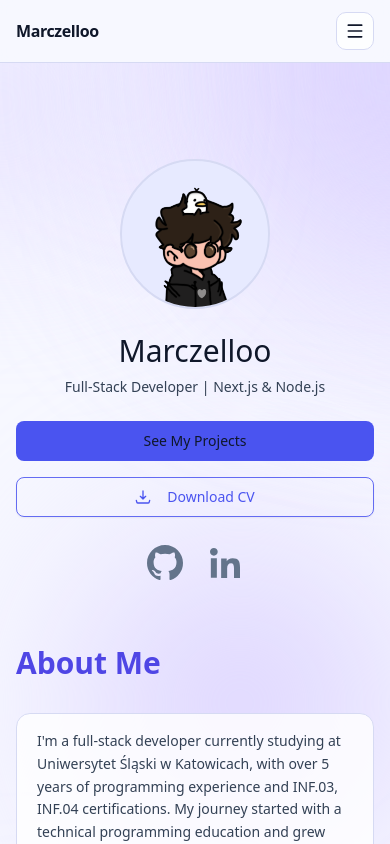
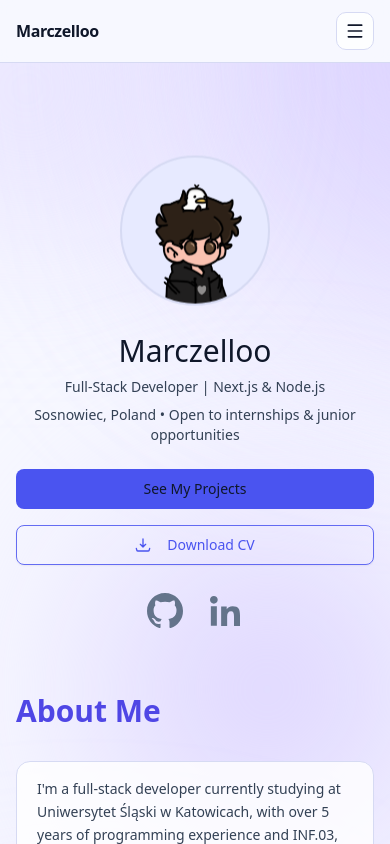
Before and after one commit to Marczelloo/marczelloo.dev, a Next.js app: page / in a window 390 px wide. Built offline with nearby package versions, Linux system fonts and the light colour scheme.

Commit message:
feat: add animations for blob and avatar, implement Reveal component for smooth transitions

```diff
--- a/app/globals.css
+++ b/app/globals.css
@@ -71,6 +71,38 @@
   color-scheme: dark;
 }
 
+@keyframes blobDrift {
+  0% {
+    transform: translate3d(0, 0, 0) scale(1);
+  }
+  50% {
+    transform: translate3d(40px, -20px, 0) scale(1.1);
+  }
+  100% {
+    transform: translate3d(0, 0, 0) scale(1);
+  }
+}
+
+.animate-blobDrift {
+  animation: blobDrift 18s ease-in-out infinite;
+}
+
+@keyframes avatarFloat {
+  0% {
+    transform: translateY(0px);
+  }
+  50% {
+    transform: translateY(-4px);
+  }
+  100% {
+    transform: translateY(0px);
+  }
+}
+
+.animate-avatarFloat {
+  animation: avatarFloat 4s ease-in-out infinite;
+}
+
 @layer base {
   body {
     @apply bg-[var(--bg-primary)] text-[var(--text-primary)];
--- a/app/layout.tsx
+++ b/app/layout.tsx
@@ -97,12 +97,11 @@ export const viewport: Viewport = {
 // TODOLIST:
 // - add live demo links to projects where applicable
 // - implement language switcher (PL/EN)
-// - refine animations and transitions for better UX
 // - check icons highlighting on larger screens in navbar
 // - test open graph and structured data when deployed on domain
 // - change phone number to whatsapp number / link
 // - improve default buttons text color in light mode (currently black and its hard to read)
-//
+// - create view cv button and create cv page or something like this
 
 export default function RootLayout({
   children,
--- a/app/page.tsx
+++ b/app/page.tsx
@@ -2,15 +2,23 @@ import Hero from "@/components/Hero";
 import Projects from "@/components/Projects";
 import AboutMe from "@/components/About";
 import Contact from "@/components/Contact";
+import { Reveal } from "@/components/Reveal";
 
 export default function Home() {
   return (
     <div className="flex flex-col gap-16 px-4 sm:px-6 md:px-10 lg:px-24 max-w-[1500px] mx-auto">
-      {" "}
-      <Hero />
-      <AboutMe />
-      <Projects />
-      <Contact />
+      <Reveal>
+        <Hero />
+      </Reveal>
+      <Reveal delay={0.25}>
+        <AboutMe />
+      </Reveal>
+      <Reveal>
+        <Projects />
+      </Reveal>
+      <Reveal>
+        <Contact />
+      </Reveal>
     </div>
   );
 }
--- a/components/Contact.tsx
+++ b/components/Contact.tsx
@@ -49,26 +49,26 @@ export default function Contact() {
         </div>
         <div className="w-full max-w-3xl lg:max-w-none justify-self-end">
           <form className="border border-border bg-card rounded-xl p-6 md:p-8 shadow-lg shadow-black/30 space-y-6">
-            <div className="grid grid-cols-1 md:grid-cols-2 gap-4">
+            <div className="grid grid-cols-1 md:grid-cols-2 gap-4 ">
               <input
                 type="text"
                 placeholder="name"
-                className="w-full border-b border-border bg-card/80 px-4 py-3 rounded-t-xl text-sm md:text-base outline-none"
+                className="w-full border-b border-border bg-card/80 px-4 py-3 focus:rounded-lg text-sm md:text-base outline-none focus:border-(--accent-primary) focus:ring-1 focus:ring-(--accent-primary)/60 transition-shadow duration-150"
               />
               <input
                 type="email"
                 placeholder="email"
-                className="w-full border-b border-border bg-card/80 px-4 py-3 text-sm md:text-base outline-none"
+                className="w-full border-b border-border bg-card/80 px-4 py-3 text-sm md:text-base outline-none focus:rounded-lg focus:border-(--accent-primary) focus:ring-1 focus:ring-(--accent-primary)/60 transition-shadow duration-150"
               />
             </div>
             <input
               type="text"
               placeholder="subject"
-              className="w-full border-b border-border bg-card/80 px-4 py-3 text-sm md:text-base outline-none"
+              className="w-full border-b border-border bg-card/80 px-4 py-3 text-sm md:text-base outline-none focus:border-(--accent-primary) focus:rounded-lg focus:ring-1 focus:ring-(--accent-primary)/60 transition-shadow duration-150"
             />
             <textarea
               placeholder="message"
-              className="w-full bg-card/80 px-4 py-3 text-sm md:text-base outline-none border border-border/80 rounded-lg min-h-32 max-h-60 resize-y"
+              className="w-full bg-card/80 px-4 py-3 text-sm md:text-base outline-none border border-border/80 rounded-lg min-h-32 max-h-60 resize-y focus:border-(--accent-primary) focus:ring-1 focus:ring-(--accent-primary)/60 transition-shadow duration-150"
             />
             <div className="flex flex-col gap-4 md:flex-row md:items-center justify-between pt-2">
               <p className="text-sm text-(--text-secondary) font-semibold">
--- a/components/Hero.tsx
+++ b/components/Hero.tsx
@@ -15,12 +15,15 @@ export default function Hero() {
           alt="Marczelloo Avatar"
           width={150}
           height={150}
-          className="rounded-full border-border border-2 bg-accent"
+          className="rounded-full border-border border-2 bg-accent animate-avatarFloat"
         />
 
         <div className="flex flex-col justify-center gap-2">
           <h1 className="text-3xl sm:text-4xl md:text-5xl">Marczelloo</h1>
           <p className="text-sm sm:text-base text-(--text-secondary)">Full-Stack Developer | Next.js &amp; Node.js</p>
+          <p className="text-sm sm:text-base text-(--text-secondary)">
+            Sosnowiec, Poland • Open to internships & junior opportunities
+          </p>
         </div>
       </article>
 
--- /dev/null
+++ b/components/Reveal.tsx
@@ -0,0 +1,16 @@
+"use client";
+
+import { motion } from "framer-motion";
+
+export function Reveal({ children, delay = 0 }: { children: React.ReactNode; delay?: number }) {
+  return (
+    <motion.div
+      initial={{ opacity: 0, y: 24 }}
+      whileInView={{ opacity: 1, y: 0 }}
+      viewport={{ once: true, amount: 0.4 }}
+      transition={{ duration: 0.4, ease: "easeOut", delay }}
+    >
+      {children}
+    </motion.div>
+  );
+}
--- a/components/blurBackground.tsx
+++ b/components/blurBackground.tsx
@@ -2,17 +2,17 @@
 export default function BlurBackground() {
   return (
     <div className="pointer-events-none absolute inset-0 -z-10 overflow-hidden">
-      <div className="absolute top-0 right-0 translate-x-1/2 -translate-y-1/2 w-110 h-110 bg-(--purple-primary) rounded-full blur-[120px]" />
-      <div className="absolute top-0 left-80 -translate-y-1/2 w-120 h-64 bg-(--purple-primary) rounded-full blur-[140px]" />
-      <div className="absolute top-10 left-0 -translate-x-1/2 -translate-y-1/2 w-48 h-48 bg-(--purple-primary) rounded-full blur-[100px]" />
-      <div className="absolute top-80 left-230 w-96 h-96 bg-(--purple-primary) rounded-full blur-[120px]" />
-      <div className="absolute top-120 left-20 w-80 h-80 bg-(--purple-primary) rounded-full blur-[100px]" />
-      <div className="absolute right-0 translate-x-1/2 bottom-[-25%] w-96 h-160 bg-(--purple-primary) rounded-full blur-[120px]" />
+      <div className="absolute top-0 right-0 translate-x-1/2 -translate-y-1/2 w-110 h-110 bg-(--purple-primary) rounded-full blur-[120px] animate-blobDrift" />
+      <div className="absolute top-0 left-80 -translate-y-1/2 w-120 h-64 bg-(--purple-primary) rounded-full blur-[140px] animate-blobDrift" />
+      <div className="absolute top-10 left-0 -translate-x-1/2 -translate-y-1/2 w-48 h-48 bg-(--purple-primary) rounded-full blur-[100px] animate-blobDrift" />
+      <div className="absolute top-80 left-230 w-96 h-96 bg-(--purple-primary) rounded-full blur-[120px] animate-blobDrift" />
+      <div className="absolute top-120 left-20 w-80 h-80 bg-(--purple-primary) rounded-full blur-[100px] animate-blobDrift" />
+      <div className="absolute right-0 translate-x-1/2 bottom-[-25%] w-96 h-160 bg-(--purple-primary) rounded-full blur-[120px] animate-blobDrift" />
       <div className="absolute top-220 left-120 w-96 h-96 bg-(--purple-primary) rounded-full blur-[100px]" />
-      <div className="absolute top-250 left-0 -translate-x-1/3 w-96 h-160 bg-(--purple-primary) rounded-full blur-[120px]" />
+      <div className="absolute top-250 left-0 -translate-x-1/3 w-96 h-160 bg-(--purple-primary) rounded-full blur-[120px] animate-blobDrift" />
       <div className="absolute top-340 right-110 w-120 h-120 bg-(--purple-primary) rounded-full blur-[120px]" />
-      <div className="absolute bottom-0 left-20 w-140 h-48 translate-y-1/2 bg-(--purple-primary) rounded-full blur-[100px]" />
-      <div className="absolute bottom-170 right-0 w-96 h-120 translate-x-1/2 bg-(--purple-primary) rounded-full blur-[120px]" />
+      <div className="absolute bottom-0 left-20 w-140 h-48 translate-y-1/2 bg-(--purple-primary) rounded-full blur-[100px] animate-blobDrift" />
+      <div className="absolute bottom-170 right-0 w-96 h-120 translate-x-1/2 bg-(--purple-primary) rounded-full blur-[120px] animate-blobDrift" />
     </div>
   );
 }
--- a/components/projectCard.tsx
+++ b/components/projectCard.tsx
@@ -7,7 +7,10 @@ import Link from "next/dist/client/link";
 
 export default function ProjectCard({ project }: { project: Project }) {
   return (
-    <div className="flex flex-col bg-card rounded-xl p-5 border border-border hover:scale-[1.01] transition-transform duration-200">
+    <div
+      className="flex flex-col bg-card rounded-xl p-5 border border-border transition-all duration-200
+    hover:-translate-y-1 hover:border-(--accent-primary)/40 hover:shadow-lg hover:shadow-(--accent-primary)/20"
+    >
       <div className="flex gap-4 mb-3">
         <Image
           src={project.image}
--- a/package.json
+++ b/package.json
@@ -15,6 +15,7 @@
     "@radix-ui/react-tooltip": "^1.2.8",
     "class-variance-authority": "^0.7.1",
     "clsx": "^2.1.1",
+    "framer-motion": "^12.23.24",
     "lucide-react": "^0.553.0",
     "next": "16.0.3",
     "next-themes": "^0.4.6",
```
Also changed, not shown: 1 other file (tests, documents, lock files or other folders).
